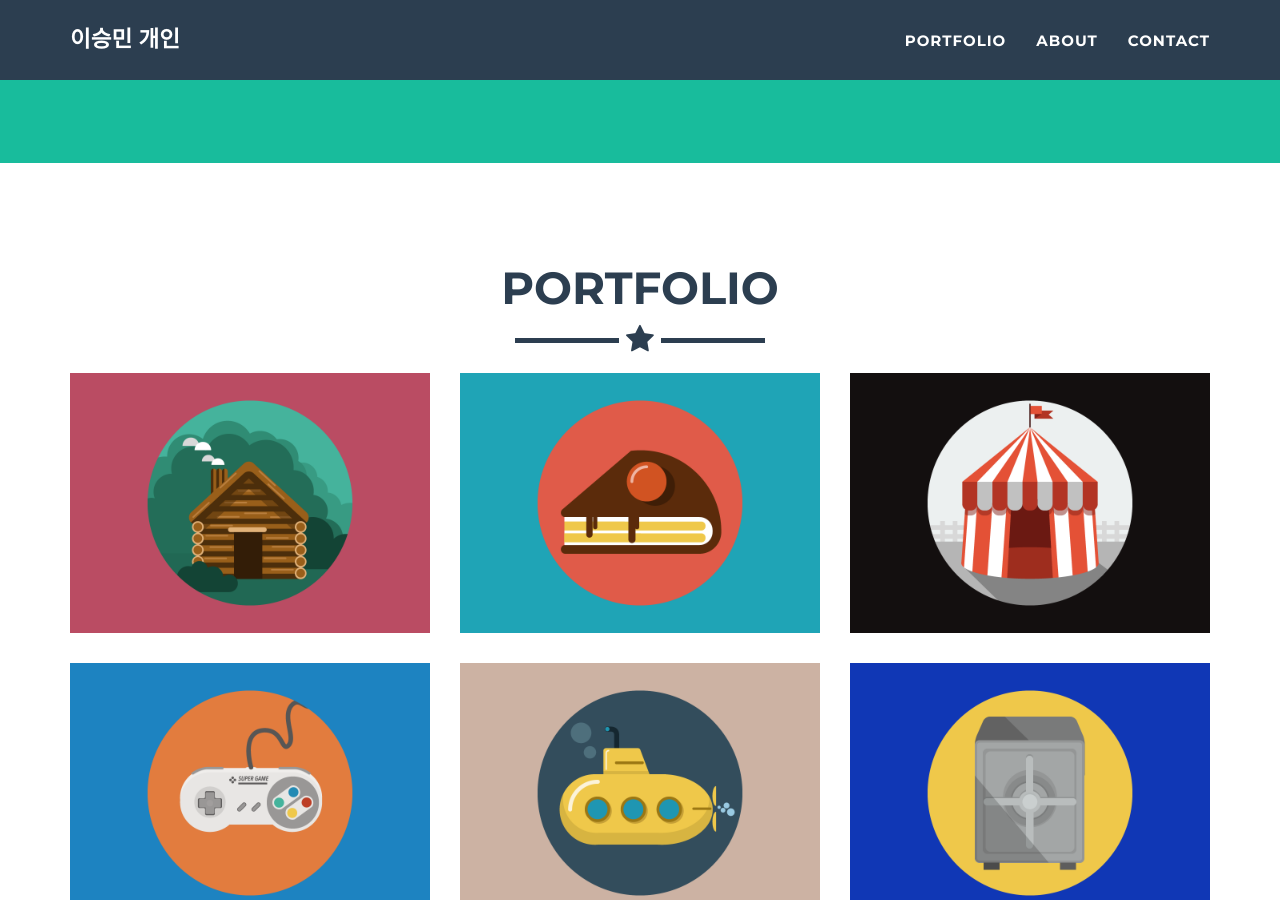
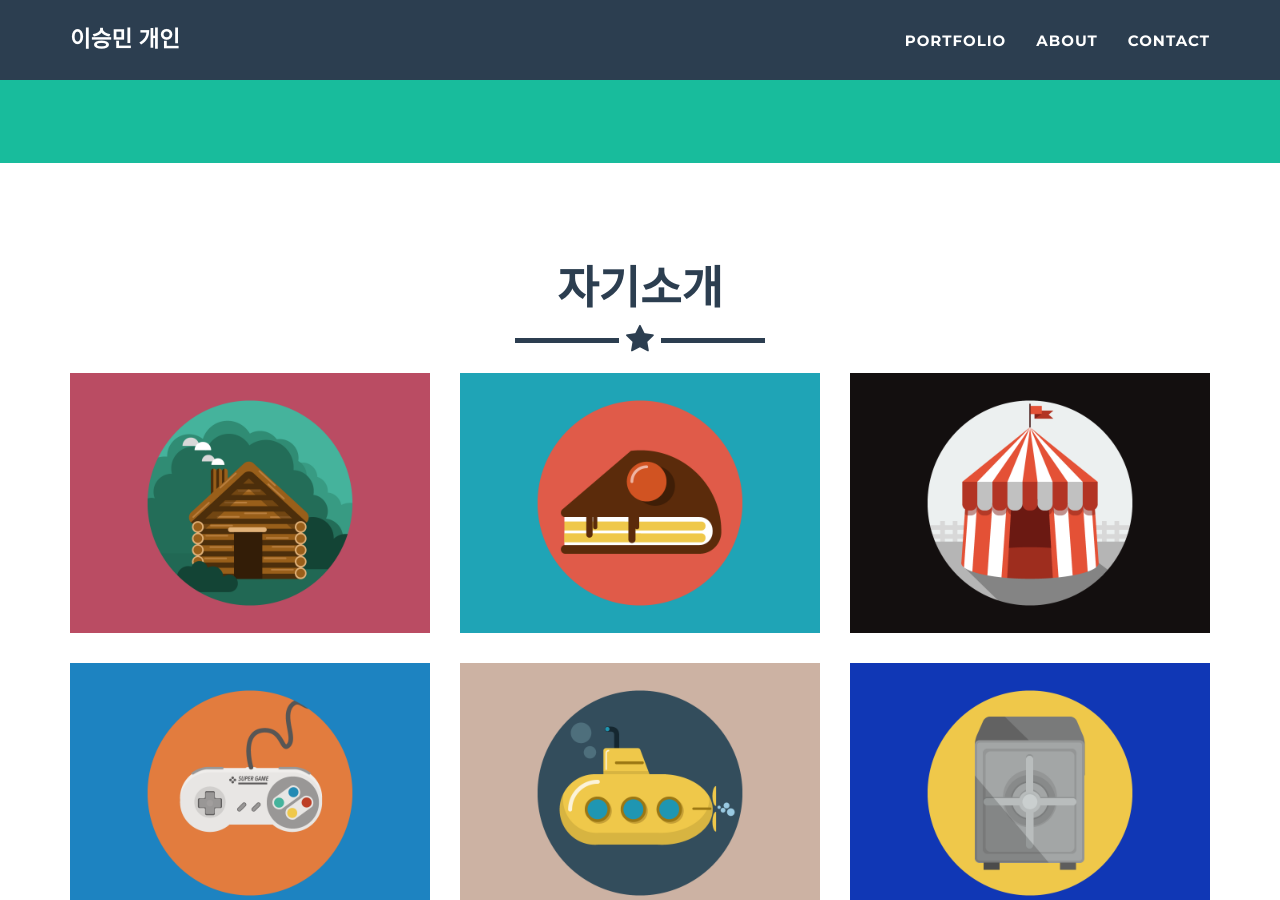
Before and after one commit to smlee5270/smlee5270.github.io, a Jekyll site: the page built from _posts/2014-07-18-project-1.markdown, in a window 1280 px wide and 900 px high, scrolled down 612 px. Built offline with Jekyll 4.4.1, drawn with Linux system fonts in a browser that asks for light colours.

Commit message:
ㅇㄹㅇㄹㅇ

```diff
--- a/_includes/portfolio_grid.html
+++ b/_includes/portfolio_grid.html
@@ -4,7 +4,7 @@
         <div class="container">
             <div class="row">
                 <div class="col-lg-12 text-center">
-                    <h2>Portfolio</h2>
+                    <h2>자기소개</h2>
                     <hr class="star-primary">
                 </div>
             </div>
```
